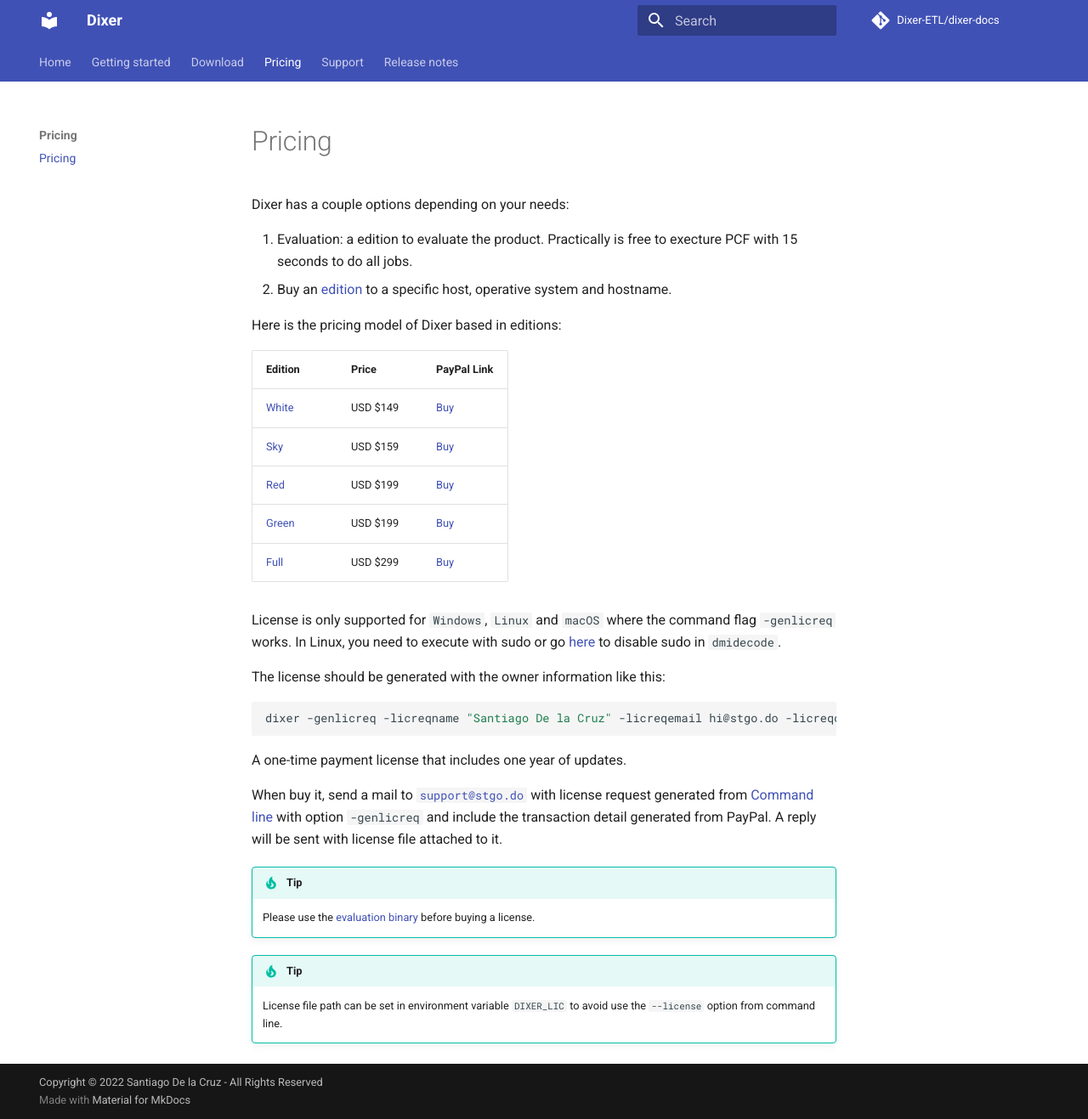
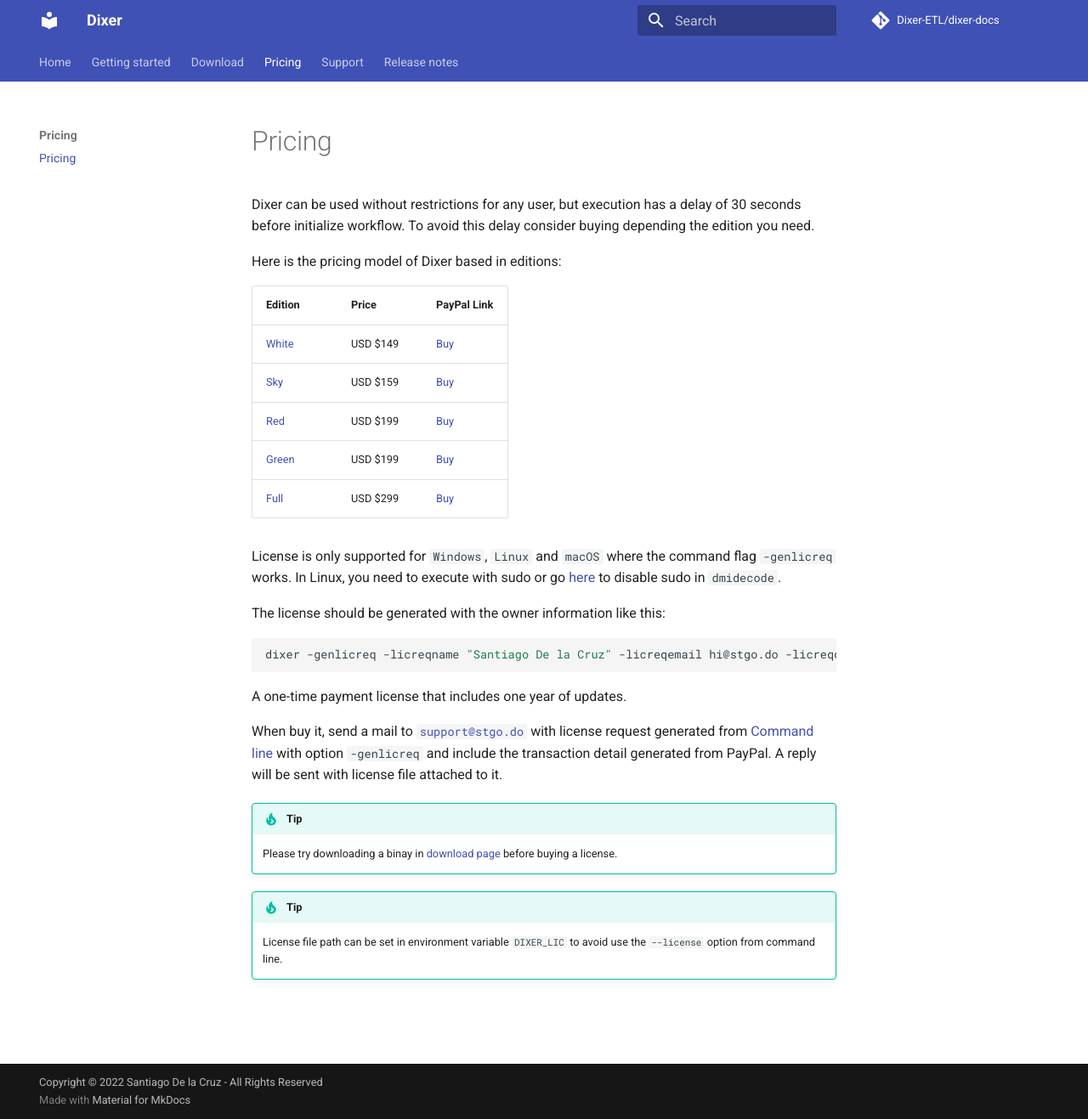
Before and after one commit to Dixer-ETL/dixer-docs, an MkDocs documentation site: the page built from docs/Pricing.md, in a window 1280 px wide and 1317 px high. Shown: the whole window at 85% size. Built offline with MkDocs 1.6.1 and Material for MkDocs 9.7.7, drawn with Linux system fonts in a browser that asks for light colours; comment, search, counter and statistics services are not loaded.

Commit message:
update pricing page

```diff
--- a/docs/Pricing.md
+++ b/docs/Pricing.md
@@ -1,9 +1,6 @@
 # Pricing
 
-Dixer has a couple options depending on your needs:
-
-1. Evaluation: a edition to evaluate the product. Practically is free to execture PCF with 15 seconds to do all jobs.
-2. Buy an [edition](Editions.md) to a specific host, operative system and hostname.
+Dixer can be used without restrictions for any user, but execution has a delay of 30 seconds before initialize workflow. To avoid this delay consider buying depending the edition you need.
 
 Here is the pricing model of Dixer based in editions:
 
@@ -28,7 +25,7 @@ A one-time payment license that includes one year of updates.
 When buy it, send a mail to [`support@stgo.do`](mailto:support@stgo.do) with license request generated from [Command line](documentation/Command-line.md) with option `-genlicreq` and include the transaction detail generated from PayPal. A reply will be sent with license file attached to it.
 
 !!! tip
-    Please use the [evaluation binary](Download.md) before buying a license.
+    Please try downloading a binay in [download page](Download.md) before buying a license.
 
 !!! tip
     License file path can be set in environment variable `DIXER_LIC` to avoid use the `--license` option from command line.
```
